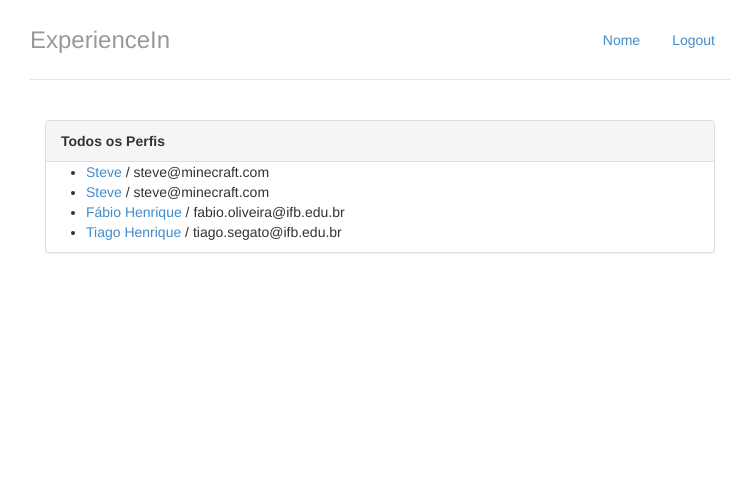
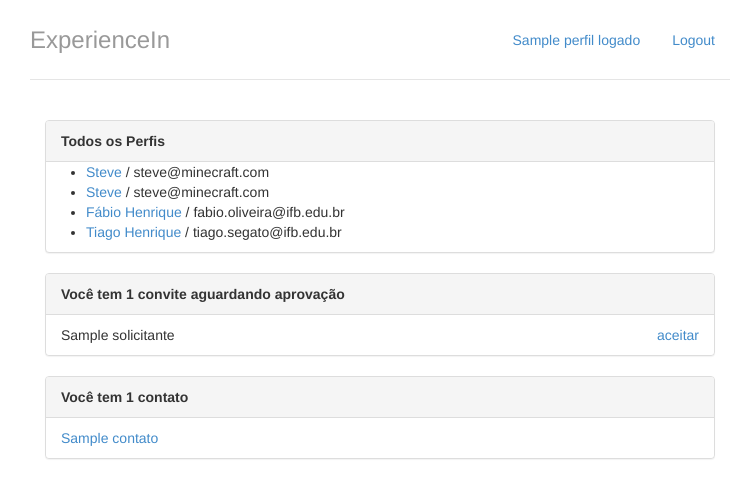
Before and after one commit to ErikaSisan/pi2_experiencein, a Django app: template experiencein/perfis/templates/index.html in a window 1280 px wide. Shown: the top 498 px of the page, without its empty margins (260-1006 px from the left). Run offline with Django 3.2, Linux system fonts and the light colour scheme; data comes from the database, SQL or seed files in the repository; both versions use the stored data as it was after the commit; tables that the repository leaves empty hold one stand-in row (values such as "Sample post"); the template is opened without the code that fills it: values that come from a table or form of the project are taken from there, most other values are stand-ins (such as "Sample title", 1, 10 or a date in 2020).

Commit message:
Módulo 9 Atualizado

```diff
--- a/experiencein/perfis/models.py
+++ b/experiencein/perfis/models.py
@@ -4,14 +4,20 @@ from django.db import models
 
 class Perfil(models.Model):
 
-    nome = models.CharField(max_length=255, null=False)
-    email = models.CharField(max_length=255, null=False)
-    telefone = models.CharField(max_length=15, null=False)
-    nome_empresa = models.CharField(max_length=255, null=False)
+	nome = models.CharField(max_length=255, null=False)
+	email = models.CharField(max_length=255, null=False)
+	telefone = models.CharField(max_length=15, null=False)
+	nome_empresa = models.CharField(max_length=255, null=False)
+	contatos = models.ManyToManyField('self')
 
-    def convidar(self, perfil_convidado):
-        Convite(solicitante=self, convidado=perfil_convidado).save()
+	def convidar(self, perfil_convidado):
+		Convite(solicitante=self, convidado=perfil_convidado).save()
 
 class Convite(models.Model):
-   solicitante = models.ForeignKey(Perfil, on_delete=models.CASCADE, related_name='convites_feitos')
-   convidado = models.ForeignKey(Perfil, on_delete=models.CASCADE, related_name='convites_recebidos')
+	solicitante = models.ForeignKey(Perfil, on_delete=models.CASCADE, related_name='convites_feitos')
+	convidado = models.ForeignKey(Perfil, on_delete=models.CASCADE, related_name='convites_recebidos')
+
+	def aceitar(self):
+		self.convidado.contatos.add(self.solicitante)
+		self.solicitante.contatos.add(self.convidado)
+		self.delete()
--- a/experiencein/perfis/templates/base.html
+++ b/experiencein/perfis/templates/base.html
@@ -2,28 +2,28 @@
 
 {% load staticfiles %}
 <!DOCTYPE html>
-<html lang="pt">
+<html lang="pt-br">
 <head>
 	<meta charset="utf-8">
-    <meta name="viewport" content="width=device-width, initial-scale=1.0">
-    <link href="{% static "styles/bootstrap.css" %}" rel="stylesheet">
-    <link href="{% static "styles/main.css" %}" rel="stylesheet">
-    <title>experienceIn</title>
+	<meta name="viewport" content="width=device-width">
+	<link rel="stylesheet" href="{% static "styles/bootstrap.css" %}">
+	<link rel="stylesheet" href="{% static "styles/main.css" %}">
+	<title>ExperienceIn</title>
 </head>
 <body>
 	<div class="container">
 		<div class="header">
 			<ul class="nav nav-pills pull-right">
-          <li class=""><a href="{% url 'index' %}">Nome</a></li>
-          <li class=""><a href="/logout/">Logout</a></li>
+				<li><a href="{% url 'index' %}">{{ perfil_logado.nome }}</a></li>
+				<li><a href="/logout/">Logout</a></li>
 			</ul>
 			<h3 class="text-muted">ExperienceIn</h3>
 		</div>
-
 		<div class="row content">
 			{% block body %}
 			{% endblock %}
 		</div>
 	</div>
+
 </body>
 </html>
--- a/experiencein/perfis/templates/index.html
+++ b/experiencein/perfis/templates/index.html
@@ -1,3 +1,5 @@
+<!-- experiencein/perfis/template/index.html -->
+
 {% extends "base.html" %}
 {% block body %}
 <div class="col-lg-12">
@@ -17,5 +19,48 @@
 		<p>Nenhum perfil encontrado</p>
 		{% endif %}
 	</div>
+	<div class="panel panel-default">
+		{% with total_de_convites=perfil_logado.convites_recebidos.count %}
+			{% if total_de_convites %}
+				<div class="panel-heading">
+					<strong>Você tem {{ total_de_convites }} convite{{ total_de_convites|pluralize}} aguardando aprovação</strong>
+				</div>
+				<ul class="list-group">
+					{% for convite in perfil_logado.convites_recebidos.all %}
+						<li class="list-group-item">
+							{{ convite.solicitante.nome }}
+							<a href="{% url 'aceitar' convite.id %}" class="pull-right">aceitar</a>
+						</li>
+					{% endfor %}
+				</ul>
+			{% else %}
+				<div class="panel-body">
+					<p>Nenhum convite recebido :(</p>
+				</div>
+			{% endif %}
+		{% endwith %}
+	</div>
+
+	<div class="panel panel-default">
+		{% with total_de_contatos=perfil_logado.contatos.count %}
+			{% if total_de_contatos %}
+				<div class="panel-heading">
+					<strong>Você tem {{ total_de_contatos }} contato{{ total_de_contatos|pluralize}}</strong>
+				</div>
+				<ul class="list-group">
+					{% for contato in perfil_logado.contatos.all %}
+						<li class="list-group-item">
+							<a href="{% url 'exibir' contato.id %}">{{contato.nome}}</a>
+						</li>
+					{% endfor %}
+				</ul>
+			{% else %}
+				<div class="panel-body">
+					<p>Você não possui contatos no momento :(</p>
+				</div>
+			{% endif %}
+		{% endwith %}
+	</div>
+
 </div>
 {% endblock %}
--- a/experiencein/perfis/urls.py
+++ b/experiencein/perfis/urls.py
@@ -1,8 +1,10 @@
 # experiencein/perfis/urls.py
 from django.urls import path
 from perfis import views
+
 urlpatterns = [
-	path('', views.index, name='index'),
-	path('perfis/<int:perfil_id>', views.exibir, name='exibir'),
-	path('perfis/<int:perfil_id>/convidar', views.convidar, name='convidar')
+ path('', views.index, name='index'),
+ path('perfis/<int:perfil_id>', views.exibir, name='exibir'),
+ path('perfis/<int:perfil_id>/convidar', views.convidar, name='convidar'),
+ path('convite/<int:convite_id>/aceitar', views.aceitar, name='aceitar')
 ]
```
Also changed, not shown: experiencein/perfis/templates/perfil.html (+6 -1 lines), experiencein/perfis/views.py (+16 -10 lines), experiencein/db.sqlite3, experiencein/perfis/migrations/0003_perfil_contatos.py (added). Lines whose indentation alone changed are shown as unchanged.
